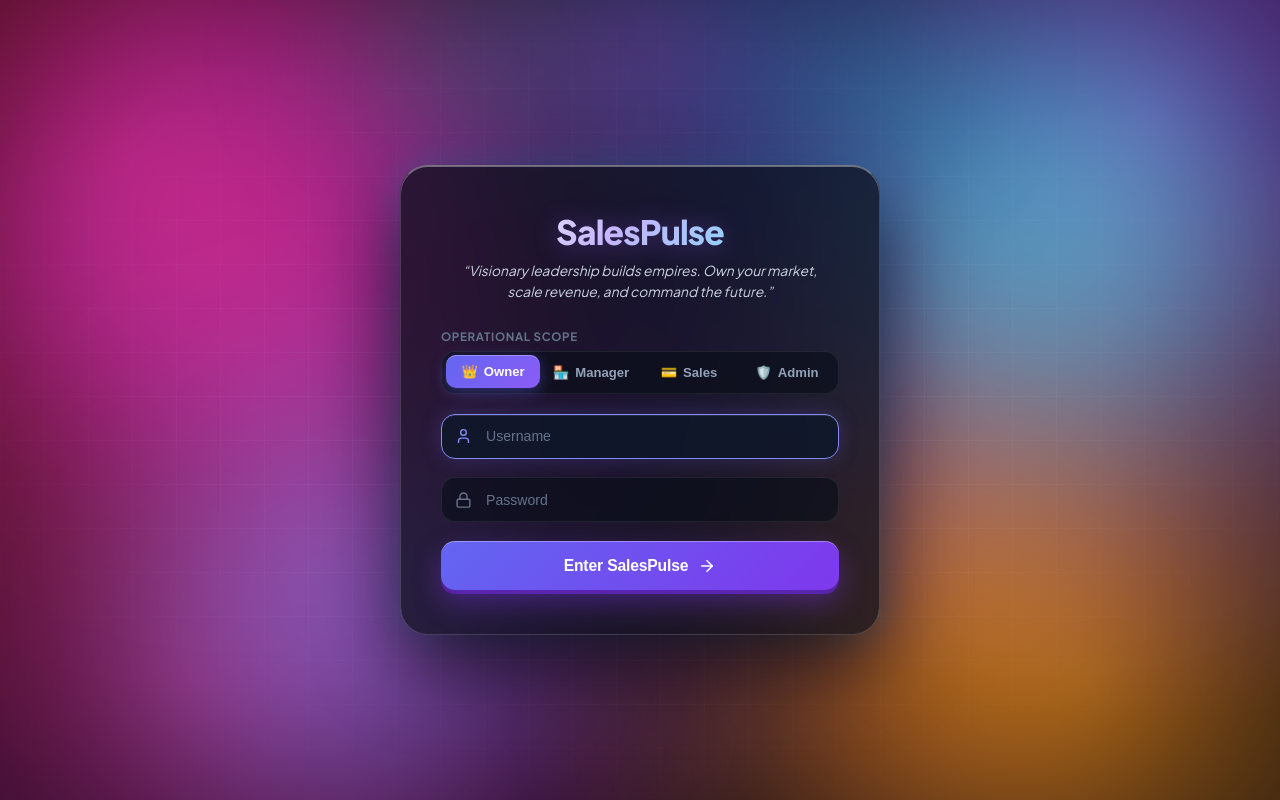
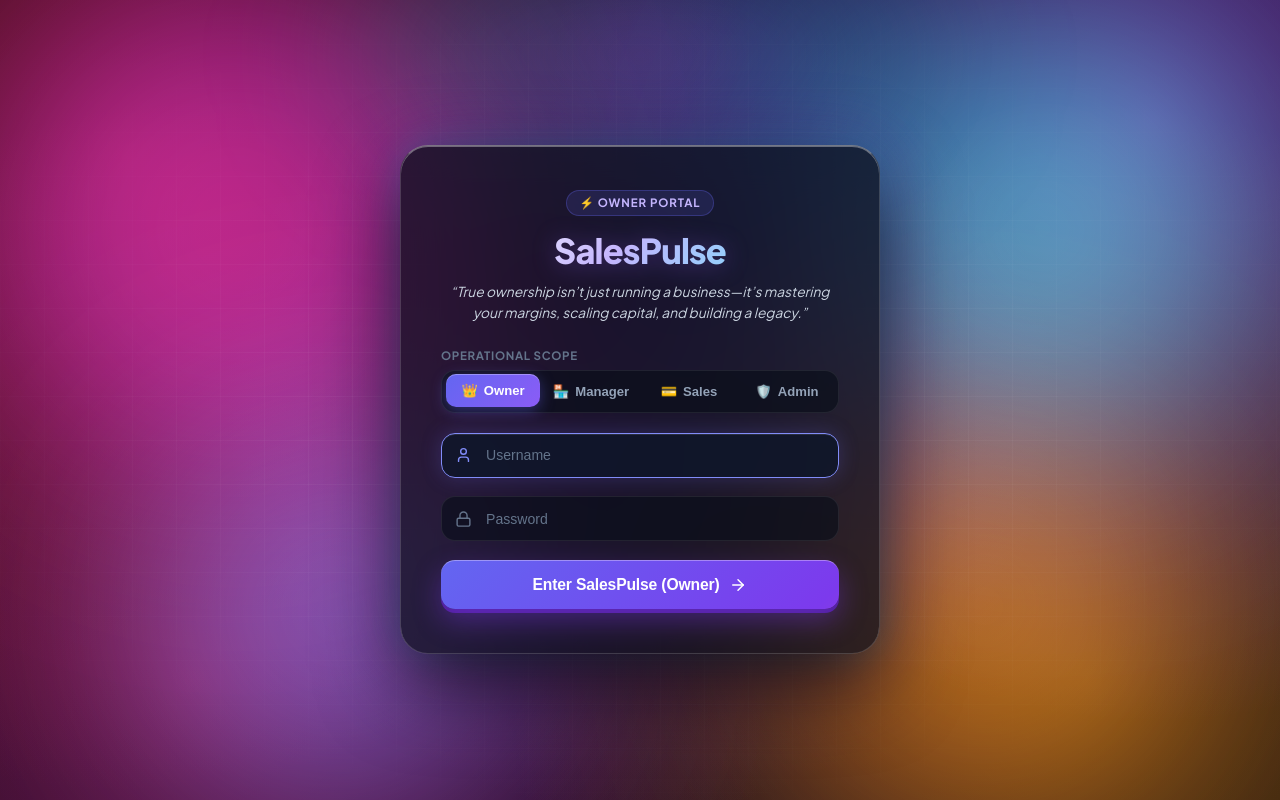
Before and after one commit to springboardmentor160-debug/AI-Powered-Small-Business-Sales-Forecasting-and-Revenue-Growth-Intelligence-Platform, a React (Vite) app in the folder frontend/: page / in a window 1280 px wide. Built offline with nearby package versions, Linux system fonts and the light colour scheme.

Commit message:
feat(ui): refine SalesPulse portal with ownership-driven dynamic role quotes and smooth transitions

```diff
--- a/frontend/src/App.jsx
+++ b/frontend/src/App.jsx
@@ -28,25 +28,25 @@ const ROLE_HERO_DATA = {
     title: 'Executive Revenue Command',
     icon: '👑',
     badge: 'Executive Oversight',
-    quote: '“Visionary leadership builds empires. Own your market, scale revenue, and command the future.”'
+    quote: '“True ownership isn’t just running a business—it’s mastering your margins, scaling capital, and building a legacy.”'
   },
   store_manager: {
     title: 'Store Inventory & Operations',
     icon: '🏪',
     badge: 'Store Operations',
-    quote: '“Operational precision drives consistency. Master inventory velocity, empower teams, and optimize daily store flow.”'
+    quote: '“Every aisle, every shelf, every unit. Run your store with discipline, minimize stockouts, and lead your team to daily targets.”'
   },
   sales_executive: {
     title: 'POS Sales Station',
     icon: '💳',
     badge: 'Point of Sale',
-    quote: '“Every transaction matters. Connect with customers, spark immediate loyalty, and close every deal with confidence.”'
+    quote: '“Speed at the counter, smile at the register. Turn shoppers into repeat buyers and drive daily cash velocity.”'
   },
   administrator: {
     title: 'Mission Control & Governance',
     icon: '🛡️',
     badge: 'System Admin',
-    quote: '“Integrity is the bedrock of scale. Safeguard data reliability, enforce governance, and ensure flawless system control.”'
+    quote: '“Zero downtime, ironclad protection. Control access privileges, protect audit logs, and keep the infrastructure rock solid.”'
   }
 };
 
--- a/frontend/src/components/LoginModal.jsx
+++ b/frontend/src/components/LoginModal.jsx
@@ -8,28 +8,28 @@ const ROLES = [
     label: 'Owner',
     icon: '👑',
     fullTitle: 'Business Owner',
-    quote: '“Visionary leadership builds empires. Own your market, scale revenue, and command the future.”'
+    quote: '“True ownership isn’t just running a business—it’s mastering your margins, scaling capital, and building a legacy.”'
   },
   {
     id: 'store_manager',
     label: 'Manager',
     icon: '🏪',
     fullTitle: 'Store Manager',
-    quote: '“Operational precision drives consistency. Master inventory velocity, empower teams, and optimize daily store flow.”'
+    quote: '“Every aisle, every shelf, every unit. Run your store with discipline, minimize stockouts, and lead your team to daily targets.”'
   },
   {
     id: 'sales_executive',
     label: 'Sales',
     icon: '💳',
     fullTitle: 'Sales Executive',
-    quote: '“Every transaction matters. Connect with customers, spark immediate loyalty, and close every deal with confidence.”'
+    quote: '“Speed at the counter, smile at the register. Turn shoppers into repeat buyers and drive daily cash velocity.”'
   },
   {
     id: 'administrator',
     label: 'Admin',
     icon: '🛡️',
     fullTitle: 'Administrator',
-    quote: '“Integrity is the bedrock of scale. Safeguard data reliability, enforce governance, and ensure flawless system control.”'
+    quote: '“Zero downtime, ironclad protection. Control access privileges, protect audit logs, and keep the infrastructure rock solid.”'
   }
 ];
 
@@ -350,6 +350,14 @@ export default function LoginModal({ onLoginSuccess }) {
           box-shadow: 0 6px 14px rgba(124, 58, 237, 0.35), 0 1px 0 #4c1d95;
         }
 
+        @keyframes quoteFadeIn {
+          from { opacity: 0; transform: translateY(5px); }
+          to { opacity: 1; transform: translateY(0); }
+        }
+        .role-quote-fade {
+          animation: quoteFadeIn 0.3s cubic-bezier(0.16, 1, 0.3, 1) forwards;
+        }
+
         @media (max-width: 640px) {
           .portal-card { padding: 2rem 1.5rem; }
         }
@@ -358,9 +366,27 @@ export default function LoginModal({ onLoginSuccess }) {
       {/* Centered Glassmorphic Card */}
       <div className="portal-card">
         {/* Sales Header */}
-        <div style={{ textAlign: 'center', marginBottom: '1.6rem' }}>
+        <div style={{ textAlign: 'center', marginBottom: '1.5rem' }}>
+          <div style={{
+            display: 'inline-flex',
+            alignItems: 'center',
+            gap: '6px',
+            padding: '0.28rem 0.75rem',
+            borderRadius: '20px',
+            background: 'rgba(99, 102, 241, 0.15)',
+            border: '1px solid rgba(99, 102, 241, 0.3)',
+            color: '#c4b5fd',
+            fontSize: '0.72rem',
+            fontWeight: 700,
+            letterSpacing: '0.08em',
+            textTransform: 'uppercase',
+            marginBottom: '0.75rem'
+          }}>
+            ⚡ {currentRoleObj.label} Portal
+          </div>
+
           <h1 style={{
-            fontSize: '2.1rem',
+            fontSize: '2.15rem',
             fontWeight: 800,
             letterSpacing: '-0.025em',
             margin: 0,
@@ -372,19 +398,22 @@ export default function LoginModal({ onLoginSuccess }) {
             SalesPulse
           </h1>
 
-          <p style={{
+          <p
+            key={role}
+            className="role-quote-fade"
+            style={{
               color: '#cbd5e1',
               fontSize: '0.86rem',
               lineHeight: 1.55,
-            marginTop: '0.45rem',
+              marginTop: '0.5rem',
               maxWidth: '390px',
-            margin: '0.45rem auto 0 auto',
+              margin: '0.5rem auto 0 auto',
               minHeight: '44px',
               display: 'flex',
               alignItems: 'center',
-            justifyContent: 'center',
-            transition: 'all 0.3s ease'
-          }}>
+              justifyContent: 'center'
+            }}
+          >
             <em>{currentRoleObj.quote}</em>
           </p>
         </div>
@@ -498,7 +527,7 @@ export default function LoginModal({ onLoginSuccess }) {
             className="btn-launch-command"
             disabled={loading}
           >
-            <span>{loading ? 'Authenticating...' : 'Enter SalesPulse'}</span>
+            <span>{loading ? 'Authenticating...' : `Enter SalesPulse (${currentRoleObj.label})`}</span>
             <ArrowRight size={18} />
           </button>
         </form>
```
Lines whose indentation alone changed are shown as unchanged.
